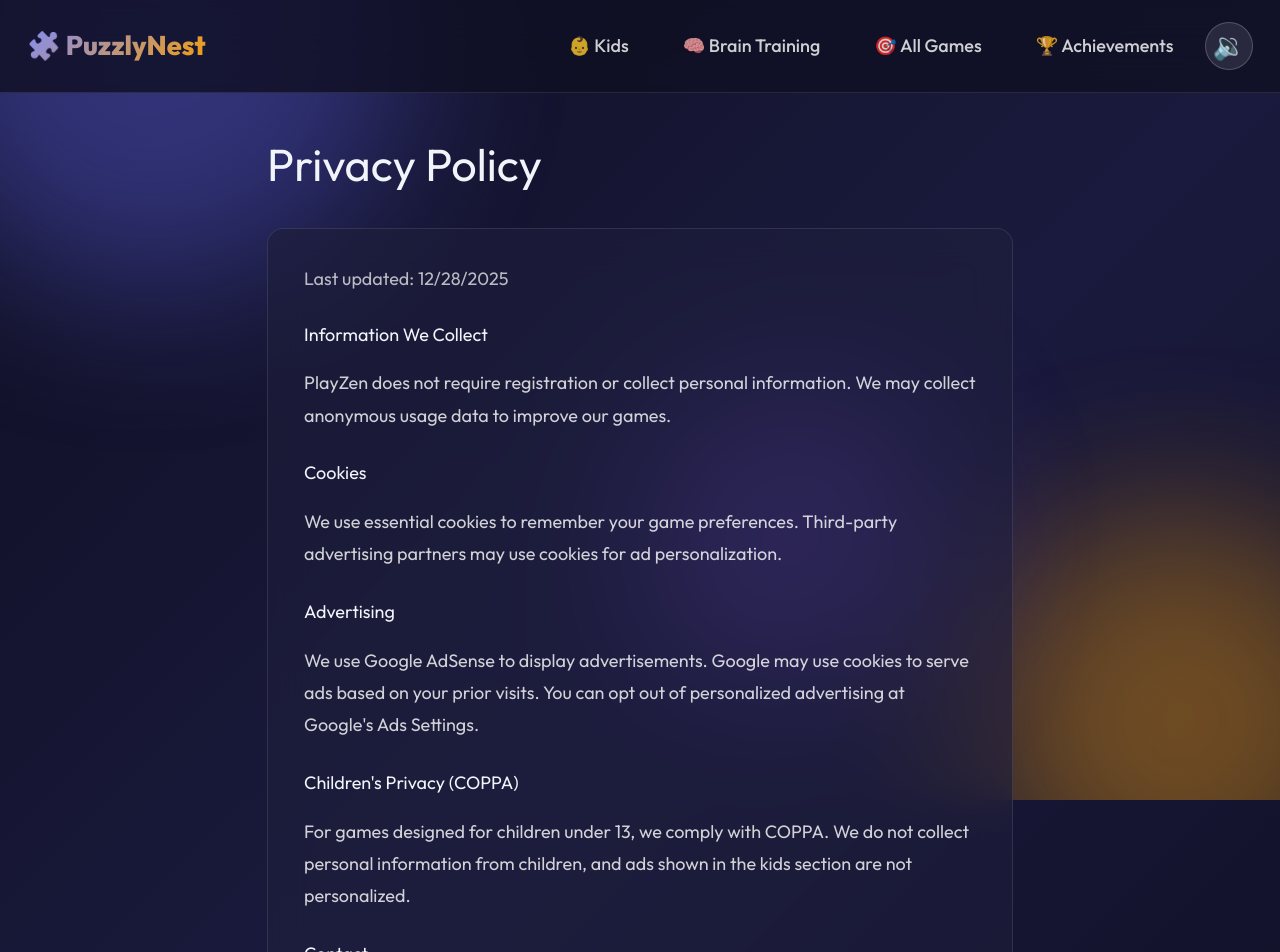
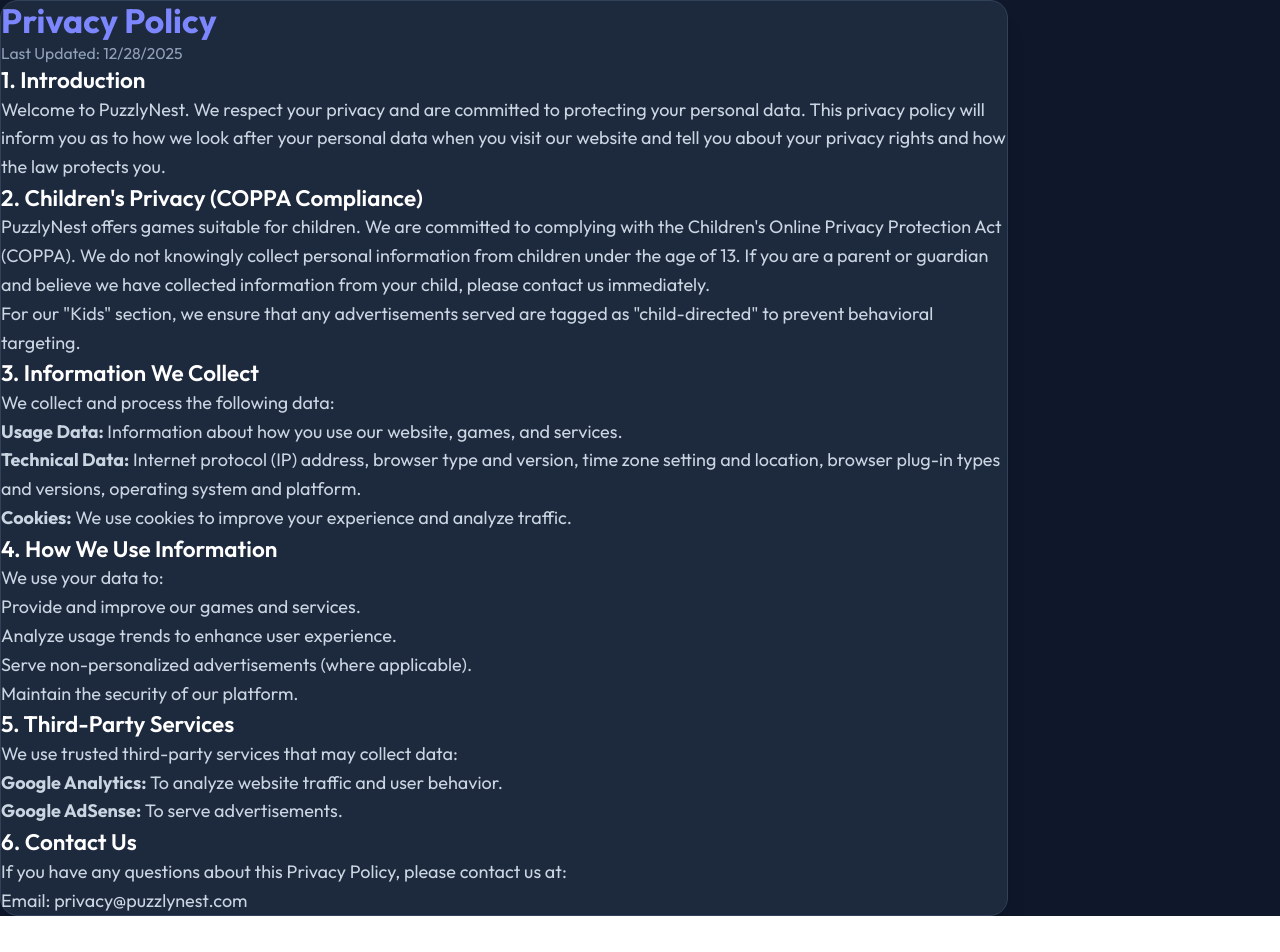
Before and after one commit to coredrivnops/puzzlynest, a Next.js app: page /privacy in a window 1280 px wide. Shown: the top 952 px of the page. After the commit the page ends 916 px from the top, so only its background shows below. Built offline with nearby package versions, Linux system fonts and the light colour scheme; no server answers.

Commit message:
Add Privacy Policy, Terms of Service, and update sitemap

```diff
--- a/app/privacy/page.tsx
+++ b/app/privacy/page.tsx
@@ -1,59 +1,68 @@
-import Navigation from '@/components/Navigation';
-import Footer from '@/components/Footer';
+import React from 'react';
+import { Metadata } from 'next';
 
-export const metadata = {
-    title: 'Privacy Policy - PlayZen',
-    description: 'PlayZen privacy policy - how we handle your data and protect your privacy.',
+export const metadata: Metadata = {
+    title: 'Privacy Policy - PuzzlyNest',
+    description: 'Privacy Policy for PuzzlyNest. Learn how we protect your data and ensure a safe gaming environment for kids and seniors.',
 };
 
-export default function PrivacyPage() {
+export default function PrivacyPolicy() {
     return (
-        <>
-            <Navigation />
+        <div className="min-h-screen bg-slate-900 text-slate-100 py-12 px-4 sm:px-6 lg:px-8">
+            <div className="max-w-4xl mx-auto bg-slate-800 rounded-2xl shadow-xl p-8 border border-slate-700">
+                <h1 className="text-3xl font-bold mb-8 text-indigo-400">Privacy Policy</h1>
 
-            <main className="container" style={{ paddingTop: '2rem', maxWidth: '800px' }}>
-                <h1 style={{ fontSize: '2.5rem', marginBottom: '1.5rem' }}>Privacy Policy</h1>
+                <div className="space-y-6 text-slate-300">
+                    <p className="text-sm text-slate-400">Last Updated: {new Date().toLocaleDateString()}</p>
 
-                <div className="card" style={{ padding: '2rem' }}>
-                    <p style={{ color: 'rgba(255,255,255,0.7)', marginBottom: '1.5rem' }}>
-                        Last updated: {new Date().toLocaleDateString()}
-                    </p>
+                    <section>
+                        <h2 className="text-xl font-semibold mb-3 text-white">1. Introduction</h2>
+                        <p>Welcome to PuzzlyNest. We respect your privacy and are committed to protecting your personal data. This privacy policy will inform you as to how we look after your personal data when you visit our website and tell you about your privacy rights and how the law protects you.</p>
+                    </section>
 
-                    <h2 style={{ marginBottom: '1rem' }}>Information We Collect</h2>
-                    <p style={{ color: 'rgba(255,255,255,0.8)', marginBottom: '1.5rem', lineHeight: 1.8 }}>
-                        PlayZen does not require registration or collect personal information.
-                        We may collect anonymous usage data to improve our games.
-                    </p>
+                    <section>
+                        <h2 className="text-xl font-semibold mb-3 text-white">2. Children's Privacy (COPPA Compliance)</h2>
+                        <p>PuzzlyNest offers games suitable for children. We are committed to complying with the Children's Online Privacy Protection Act (COPPA). We do not knowingly collect personal information from children under the age of 13. If you are a parent or guardian and believe we have collected information from your child, please contact us immediately.</p>
+                        <p className="mt-2">For our "Kids" section, we ensure that any advertisements served are tagged as "child-directed" to prevent behavioral targeting.</p>
+                    </section>
 
-                    <h2 style={{ marginBottom: '1rem' }}>Cookies</h2>
-                    <p style={{ color: 'rgba(255,255,255,0.8)', marginBottom: '1.5rem', lineHeight: 1.8 }}>
-                        We use essential cookies to remember your game preferences.
-                        Third-party advertising partners may use cookies for ad personalization.
-                    </p>
+                    <section>
+                        <h2 className="text-xl font-semibold mb-3 text-white">3. Information We Collect</h2>
+                        <p>We collect and process the following data:</p>
+                        <ul className="list-disc pl-5 mt-2 space-y-1">
+                            <li><strong>Usage Data:</strong> Information about how you use our website, games, and services.</li>
+                            <li><strong>Technical Data:</strong> Internet protocol (IP) address, browser type and version, time zone setting and location, browser plug-in types and versions, operating system and platform.</li>
+                            <li><strong>Cookies:</strong> We use cookies to improve your experience and analyze traffic.</li>
+                        </ul>
+                    </section>
 
-                    <h2 style={{ marginBottom: '1rem' }}>Advertising</h2>
-                    <p style={{ color: 'rgba(255,255,255,0.8)', marginBottom: '1.5rem', lineHeight: 1.8 }}>
-                        We use Google AdSense to display advertisements. Google may use cookies
-                        to serve ads based on your prior visits. You can opt out of personalized
-                        advertising at Google&apos;s Ads Settings.
-                    </p>
+                    <section>
+                        <h2 className="text-xl font-semibold mb-3 text-white">4. How We Use Information</h2>
+                        <p>We use your data to:</p>
+                        <ul className="list-disc pl-5 mt-2 space-y-1">
+                            <li>Provide and improve our games and services.</li>
+                            <li>Analyze usage trends to enhance user experience.</li>
+                            <li>Serve non-personalized advertisements (where applicable).</li>
+                            <li>Maintain the security of our platform.</li>
+                        </ul>
+                    </section>
 
-                    <h2 style={{ marginBottom: '1rem' }}>Children&apos;s Privacy (COPPA)</h2>
-                    <p style={{ color: 'rgba(255,255,255,0.8)', marginBottom: '1.5rem', lineHeight: 1.8 }}>
-                        For games designed for children under 13, we comply with COPPA.
-                        We do not collect personal information from children, and ads shown
-                        in the kids section are not personalized.
-                    </p>
+                    <section>
+                        <h2 className="text-xl font-semibold mb-3 text-white">5. Third-Party Services</h2>
+                        <p>We use trusted third-party services that may collect data:</p>
+                        <ul className="list-disc pl-5 mt-2 space-y-1">
+                            <li><strong>Google Analytics:</strong> To analyze website traffic and user behavior.</li>
+                            <li><strong>Google AdSense:</strong> To serve advertisements.</li>
+                        </ul>
+                    </section>
 
-                    <h2 style={{ marginBottom: '1rem' }}>Contact</h2>
-                    <p style={{ color: 'rgba(255,255,255,0.8)', lineHeight: 1.8 }}>
-                        If you have questions about this Privacy Policy, please contact us
-                        at privacy@playzen.io.
-                    </p>
+                    <section>
+                        <h2 className="text-xl font-semibold mb-3 text-white">6. Contact Us</h2>
+                        <p>If you have any questions about this Privacy Policy, please contact us at:</p>
+                        <p className="mt-2">Email: privacy@puzzlynest.com</p>
+                    </section>
                 </div>
-            </main>
-
-            <Footer />
-        </>
+            </div>
+        </div>
     );
 }
--- a/app/sitemap.ts
+++ b/app/sitemap.ts
@@ -3,7 +3,7 @@
 import { GAME_CATEGORIES } from '@/lib/config';
 
 export default function sitemap(): MetadataRoute.Sitemap {
-    const baseUrl = 'https://playzen.io';
+    const baseUrl = 'https://puzzlynest.com';
 
     const staticPages = [
         { url: baseUrl, lastModified: new Date(), changeFrequency: 'daily' as const, priority: 1 },
@@ -12,6 +12,7 @@
         { url: `${baseUrl}/games/seniors`, lastModified: new Date(), changeFrequency: 'daily' as const, priority: 0.9 },
         { url: `${baseUrl}/about`, lastModified: new Date(), changeFrequency: 'monthly' as const, priority: 0.5 },
         { url: `${baseUrl}/privacy`, lastModified: new Date(), changeFrequency: 'monthly' as const, priority: 0.3 },
+        { url: `${baseUrl}/terms`, lastModified: new Date(), changeFrequency: 'monthly' as const, priority: 0.3 },
     ];
 
     const categoryPages = GAME_CATEGORIES.map(category => ({
--- /dev/null
+++ b/app/terms/page.tsx
@@ -0,0 +1,59 @@
+import React from 'react';
+import { Metadata } from 'next';
+
+export const metadata: Metadata = {
+    title: 'Terms of Service - PuzzlyNest',
+    description: 'Terms of Service for PuzzlyNest. Rules and guidelines for using our gaming platform.',
+};
+
+export default function TermsOfService() {
+    return (
+        <div className="min-h-screen bg-slate-900 text-slate-100 py-12 px-4 sm:px-6 lg:px-8">
+            <div className="max-w-4xl mx-auto bg-slate-800 rounded-2xl shadow-xl p-8 border border-slate-700">
+                <h1 className="text-3xl font-bold mb-8 text-indigo-400">Terms of Service</h1>
+
+                <div className="space-y-6 text-slate-300">
+                    <p className="text-sm text-slate-400">Last Updated: {new Date().toLocaleDateString()}</p>
+
+                    <section>
+                        <h2 className="text-xl font-semibold mb-3 text-white">1. Agreement to Terms</h2>
+                        <p>By accessing or using PuzzlyNest, you agree to be bound by these Terms of Service and our Privacy Policy. If you disagree with any part of these terms, you may not access the service.</p>
+                    </section>
+
+                    <section>
+                        <h2 className="text-xl font-semibold mb-3 text-white">2. Use License</h2>
+                        <p>Permission is granted to temporarily access the materials (games and content) on PuzzlyNest's website for personal, non-commercial transitory viewing only.</p>
+                        <p className="mt-2">This is the grant of a license, not a transfer of title, and under this license you may not:</p>
+                        <ul className="list-disc pl-5 mt-2 space-y-1">
+                            <li>Modify or copy the materials;</li>
+                            <li>Use the materials for any commercial purpose;</li>
+                            <li>Attempt to decompile or reverse engineer any software contained on PuzzlyNest's website;</li>
+                            <li>Remove any copyright or other proprietary notations from the materials.</li>
+                        </ul>
+                    </section>
+
+                    <section>
+                        <h2 className="text-xl font-semibold mb-3 text-white">3. Disclaimer</h2>
+                        <p>The materials on PuzzlyNest's website are provided on an 'as is' basis. PuzzlyNest makes no warranties, expressed or implied, and hereby disclaims and negates all other warranties including, without limitation, implied warranties or conditions of merchantability, fitness for a particular purpose, or non-infringement of intellectual property or other violation of rights.</p>
+                    </section>
+
+                    <section>
+                        <h2 className="text-xl font-semibold mb-3 text-white">4. Limitations</h2>
+                        <p>In no event shall PuzzlyNest or its suppliers be liable for any damages (including, without limitation, damages for loss of data or profit, or due to business interruption) arising out of the use or inability to use the materials on PuzzlyNest's website.</p>
+                    </section>
+
+                    <section>
+                        <h2 className="text-xl font-semibold mb-3 text-white">5. Governing Law</h2>
+                        <p>These terms and conditions are governed by and construed in accordance with the laws of Delaware, USA, and you irrevocably submit to the exclusive jurisdiction of the courts in that State or location.</p>
+                    </section>
+
+                    <section>
+                        <h2 className="text-xl font-semibold mb-3 text-white">6. Contact Info</h2>
+                        <p>If you have any questions about these Terms, please contact us at:</p>
+                        <p className="mt-2">Email: terms@puzzlynest.com</p>
+                    </section>
+                </div>
+            </div>
+        </div>
+    );
+}
```
